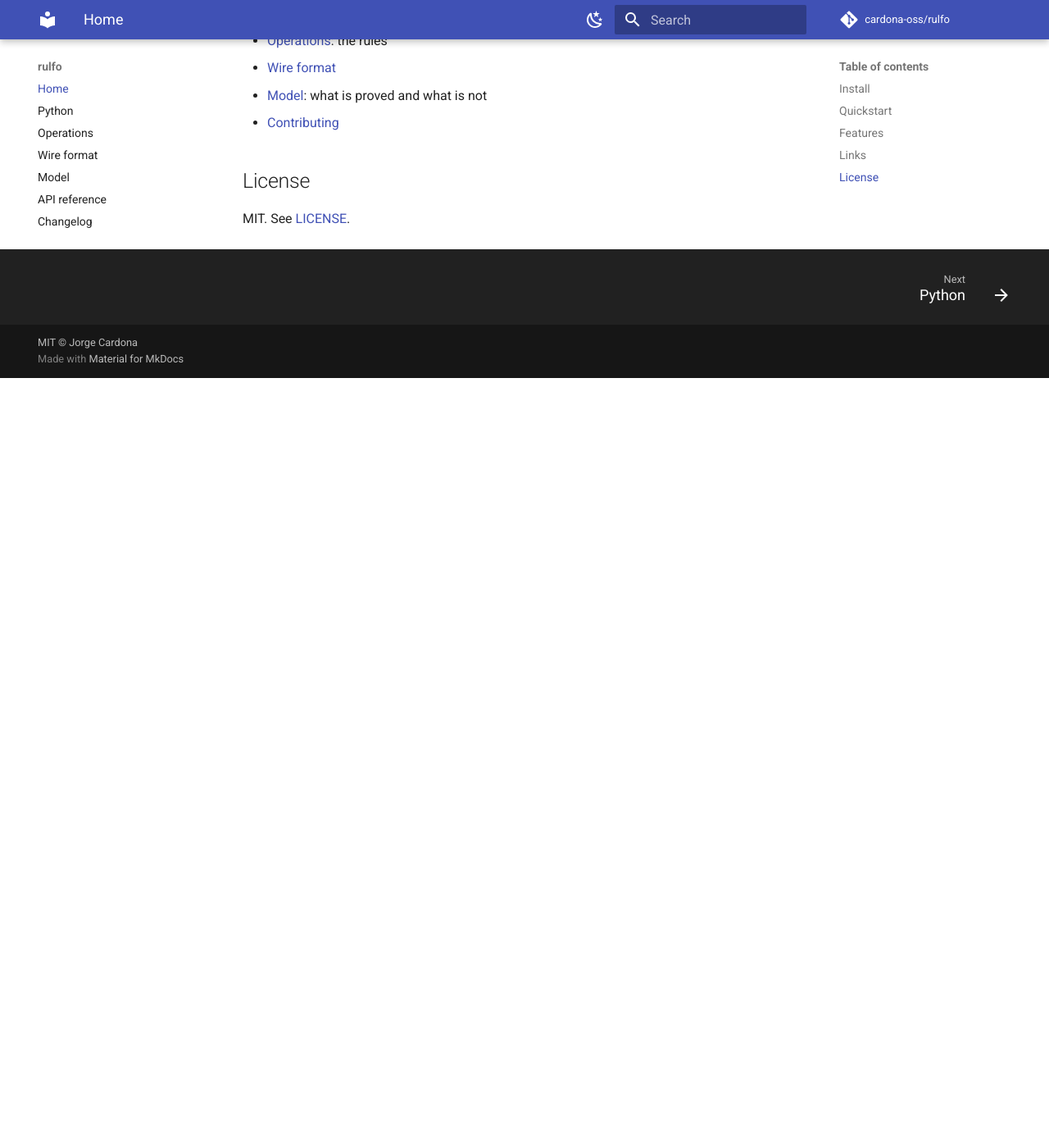
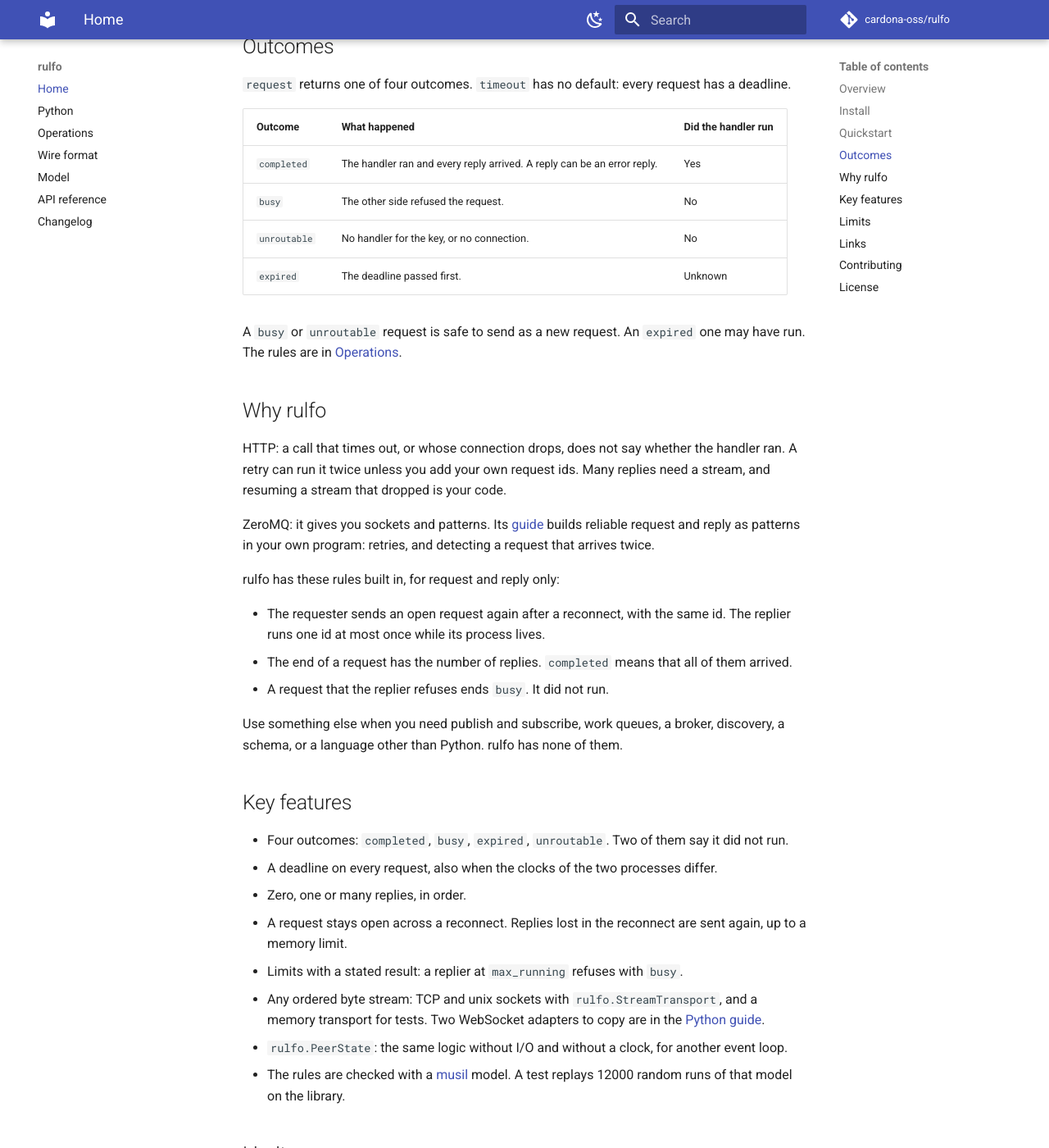
Before and after one commit to jorgeecardona/rulfo, an MkDocs documentation site: the page built from docs/index.md, in a window 1280 px wide and 1400 px high, scrolled down 2059 px. Shown: the whole window at 82% size. Built offline with MkDocs 1.6.1 and Material for MkDocs 9.7.7, drawn with Linux system fonts in a browser that asks for light colours; comment, search, counter and statistics services are not loaded; before the commit the page ends 2520 px from its top, so only the background shows below that; some of the changed text lies outside the part shown.

Commit message:
docs: README in the form of the other libraries, one description everywhere

````diff
--- a/.gitlab-ci.yml
+++ b/.gitlab-ci.yml
@@ -5,7 +5,7 @@
 # -- no per-language jobs, no hand-wired stages/needs, moon resolves the order. On the
 # default branch it runs `:release` instead: the same `:ci` checks run as deps, then it
 # publishes to PyPI via OIDC Trusted Publishing when pyproject's version isn't on PyPI
-# yet (no stored API token). See README "Releasing".
+# yet (no stored API token). See CONTRIBUTING "Releasing".
 
 default:
   image: debian:bookworm-slim
--- a/README.md
+++ b/README.md
@@ -1,14 +1,41 @@
-# rulfo
+<h1 align="center">rulfo</h1>
 
-Messaging between processes where a request gets zero, one or many replies and always an end.
-A Python package on a C core, for asyncio.
+<p align="center"><strong>Request and reply between processes for asyncio: every request has a deadline, gets zero, one or many replies, and ends with one of four outcomes.</strong></p>
 
-Status: early. The API can change.
+<p align="center">
+  <a href="https://pypi.org/project/rulfo/"><img alt="PyPI" src="https://img.shields.io/pypi/v/rulfo?style=flat-square"></a>
+  <a href="https://pypi.org/project/rulfo/"><img alt="Python versions" src="https://img.shields.io/pypi/pyversions/rulfo?style=flat-square"></a>
+  <a href="https://cardona-oss.gitlab.io/rulfo/"><img alt="Docs" src="https://img.shields.io/badge/docs-cardona--oss.gitlab.io%2Frulfo-blue?style=flat-square"></a>
+  <a href="https://gitlab.com/cardona-oss/rulfo/-/pipelines"><img alt="Pipeline" src="https://img.shields.io/gitlab/pipeline-status/cardona-oss%2Frulfo?branch=main&style=flat-square"></a>
+  <a href="https://gitlab.com/cardona-oss/rulfo/-/blob/main/LICENSE"><img alt="License: MIT" src="https://img.shields.io/badge/license-MIT-blue?style=flat-square"></a>
+</p>
+
+<p align="center">
+  <a href="https://cardona-oss.gitlab.io/rulfo/python/">Python guide</a> ·
+  <a href="https://cardona-oss.gitlab.io/rulfo/operations/">Operations</a> ·
+  <a href="https://cardona-oss.gitlab.io/rulfo/model/">Model</a> ·
+  <a href="https://cardona-oss.gitlab.io/rulfo/api/">API reference</a> ·
+  <a href="https://gitlab.com/cardona-oss/rulfo/-/blob/main/CHANGELOG.md">Changelog</a>
+</p>
+
+---
+
+## Overview
+
+rulfo is a Python package on a C core. Two processes share one connection, and each side can
+send requests and answer them. A request has a key, a body of bytes and a deadline. It gets zero,
+one or many replies, in order, and then one outcome: `completed`, `busy`, `expired` or
+`unroutable`.
+
+Use it between two services, or between a service and its workers, when the caller must know
+what happened to each request: it ran, it did not run, or that is unknown.
+
+Status: early. Only the `request` operation is built, and the API can change.
 
 ## Install
 
 ```bash
-uv add rulfo
+pip install rulfo      # or: uv add rulfo
 ```
 
 Linux with CPython 3.12 or later. Free-threaded Python is not supported. The wheel is for x86_64.
@@ -16,6 +43,9 @@ Other machines build the package from source, with a C compiler and the Python h
 (`python3-dev` for a Debian system Python).
 
 ## Quickstart
+
+One process here plays both sides: a server with two handlers and a client that sends three
+requests over TCP.
 
 ```python
 import asyncio
@@ -74,26 +104,84 @@ completed [b'item 0', b'item 1', b'item 2']
 unroutable
 ```
 
-## Features
+## Outcomes
+
+`request` returns one of four outcomes. `timeout` has no default: every request has a deadline.
+
+| Outcome | What happened | Did the handler run |
+|---|---|---|
+| `completed` | The handler ran and every reply arrived. A reply can be an error reply. | Yes |
+| `busy` | The other side refused the request. | No |
+| `unroutable` | No handler for the key, or no connection. | No |
+| `expired` | The deadline passed first. | Unknown |
+
+A `busy` or `unroutable` request is safe to send as a new request. An `expired` one may have
+run. The rules are in [Operations](https://cardona-oss.gitlab.io/rulfo/operations/).
+
+## Why rulfo
+
+HTTP: a call that times out, or whose connection drops, does not say whether the handler ran.
+A retry can run it twice unless you add your own request ids. Many replies need a stream, and
+resuming a stream that dropped is your code.
+
+ZeroMQ: it gives you sockets and patterns. Its
+[guide](https://zguide.zeromq.org/docs/chapter4/) builds reliable request and reply as patterns
+in your own program: retries, and detecting a request that arrives twice.
+
+rulfo has these rules built in, for request and reply only:
+
+- The requester sends an open request again after a reconnect, with the same id. The replier
+  runs one id at most once while its process lives.
+- The end of a request has the number of replies. `completed` means that all of them arrived.
+- A request that the replier refuses ends `busy`. It did not run.
+
+Use something else when you need publish and subscribe, work queues, a broker, discovery, a
+schema, or a language other than Python. rulfo has none of them.
+
+## Key features
 
 - Four outcomes: `completed`, `busy`, `expired`, `unroutable`. Two of them say it did not run.
-- A deadline on every request, also when the two clocks differ.
+- A deadline on every request, also when the clocks of the two processes differ.
 - Zero, one or many replies, in order.
-- A request survives a reconnect and runs once while the other process lives. Replies lost in
-  the reconnect are sent again, up to a memory limit.
-- Any byte stream: TCP and unix sockets included, WebSocket adapters in the docs.
-- A model checks the rules, and the library replays runs of that model.
+- A request stays open across a reconnect. Replies lost in the reconnect are sent again, up to
+  a memory limit.
+- Limits with a stated result: a replier at `max_running` refuses with `busy`.
+- Any ordered byte stream: TCP and unix sockets with `rulfo.StreamTransport`, and a memory
+  transport for tests. Two WebSocket adapters to copy are in the
+  [Python guide](https://cardona-oss.gitlab.io/rulfo/python/#transports).
+- `rulfo.PeerState`: the same logic without I/O and without a clock, for another event loop.
+- The rules are checked with a [musil](https://pypi.org/project/musil/) model. A test replays
+  12000 random runs of that model on the library.
 
-Not designed yet: latest value per key, work with acknowledgement, presence.
+## Limits
+
+- Only `request` is built. Latest value per key, work with acknowledgement and presence are not
+  designed yet.
+- A `Peer` serves one remote party over one connection. A server keeps one `Peer` for each
+  client.
+- rulfo does not encrypt or authenticate. Use a transport that does.
+- The body is bytes. rulfo has no serialization and no schema.
+- A replier that restarts forgets the ids it ran. A request that is still open runs again, and
+  the handler sees `request.repeat` as true.
+- `request` keeps all replies in memory until the outcome.
+- Cancelling the task that awaits `request` does not stop the handler on the other side.
+- The model covers small cases only. [Model](https://cardona-oss.gitlab.io/rulfo/model/) lists what it proves and what it does
+  not.
 
 ## Links
 
-- [Python guide](https://cardona-oss.gitlab.io/rulfo/python/)
-- [Operations](https://cardona-oss.gitlab.io/rulfo/operations/): the rules
-- [Wire format](https://cardona-oss.gitlab.io/rulfo/wire-format/)
-- [Model](https://cardona-oss.gitlab.io/rulfo/model/): what is proved and what is not
-- [Contributing](https://gitlab.com/cardona-oss/rulfo/-/blob/main/CONTRIBUTING.md)
+- Documentation: <https://cardona-oss.gitlab.io/rulfo/>
+- [Wire format](https://cardona-oss.gitlab.io/rulfo/wire-format/): the bytes, version 1
+- Repository: <https://gitlab.com/cardona-oss/rulfo>
+- PyPI: <https://pypi.org/project/rulfo/>
+- Changelog: [CHANGELOG.md](https://gitlab.com/cardona-oss/rulfo/-/blob/main/CHANGELOG.md)
+
+## Contributing
+
+The build needs a C compiler, and the C tests need cmake. The toolchain, the checks and the
+release process are in
+[CONTRIBUTING.md](https://gitlab.com/cardona-oss/rulfo/-/blob/main/CONTRIBUTING.md).
 
 ## License
 
-MIT. See [LICENSE](https://gitlab.com/cardona-oss/rulfo/-/blob/main/LICENSE).
+MIT © Jorge Cardona. See [LICENSE](https://gitlab.com/cardona-oss/rulfo/-/blob/main/LICENSE).
--- a/mkdocs.yml
+++ b/mkdocs.yml
@@ -1,6 +1,6 @@
 site_name: rulfo
 site_url: https://cardona-oss.gitlab.io/rulfo/
-site_description: "Messaging between processes where a request gets zero, one or many replies and always an end."
+site_description: "Messaging between processes where a request gets zero, one or many replies and always an end"
 repo_url: https://gitlab.com/cardona-oss/rulfo
 repo_name: cardona-oss/rulfo
 copyright: MIT &copy; Jorge Cardona
--- a/pyproject.toml
+++ b/pyproject.toml
@@ -1,13 +1,13 @@
 [project]
 name = "rulfo"
 dynamic = ["version"]  # the single source of truth is __version__ in src/rulfo/__init__.py (see [tool.hatch.version])
-description = "Messaging between processes where a request gets zero, one or many replies and always an end. Status: early"
+description = "Messaging between processes where a request gets zero, one or many replies and always an end"
 readme = "README.md"
 requires-python = ">=3.12"
 license = "MIT"
 license-files = ["LICENSE"]
 authors = [{ name = "Jorge Cardona", email = "jorgeecardona@gmail.com" }]
-keywords = ["messaging", "request-reply", "ipc"]
+keywords = ["messaging", "request-reply", "ipc", "asyncio"]
 classifiers = [
     "Development Status :: 2 - Pre-Alpha",
     "Framework :: AsyncIO",
--- a/src/rulfo/__init__.py
+++ b/src/rulfo/__init__.py
@@ -24,7 +24,7 @@ from rulfo._types import (
     RulfoError,
 )
 
-__version__ = "0.1.7"  # the single source of truth; pyproject reads it via [tool.hatch.version]
+__version__ = "0.1.8"  # the single source of truth; pyproject reads it via [tool.hatch.version]
 
 __all__ = [
     "Busy",
````
Also changed, not shown: CHANGELOG.md (+6 -0 lines).
